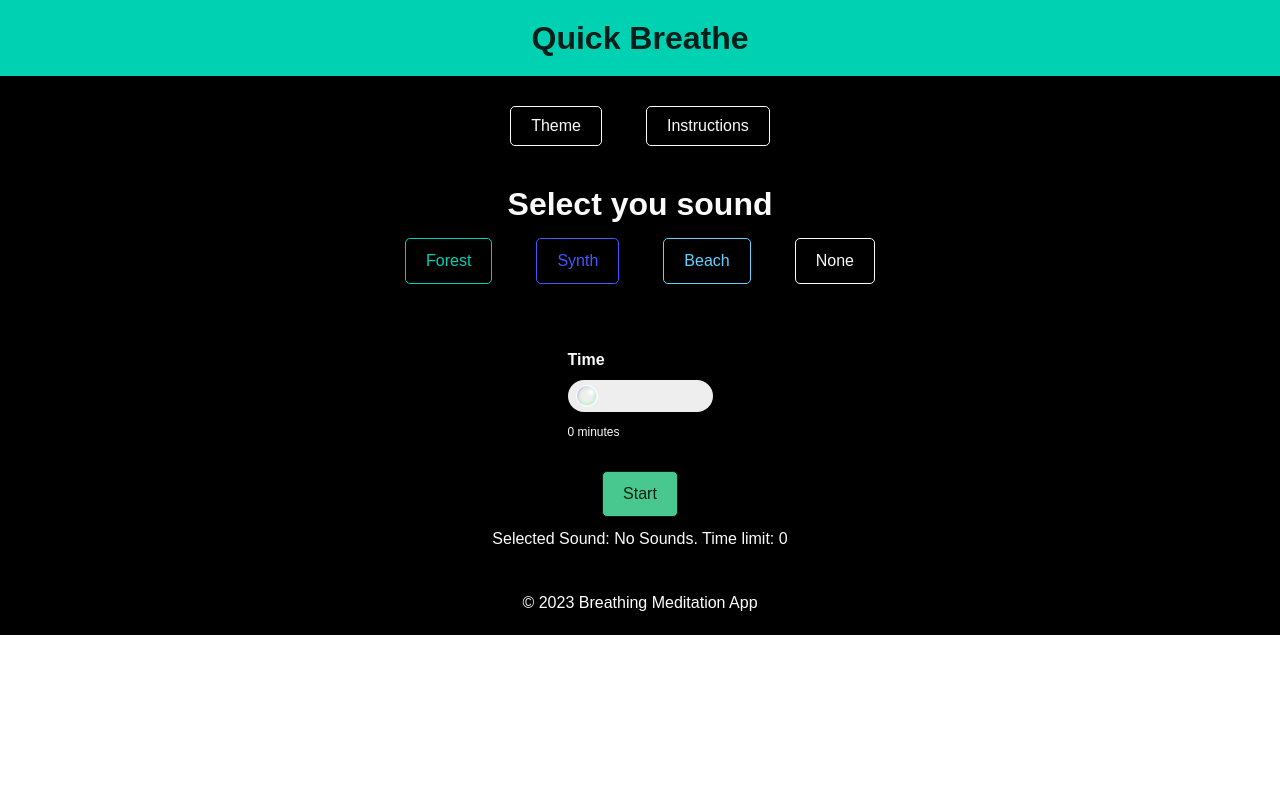
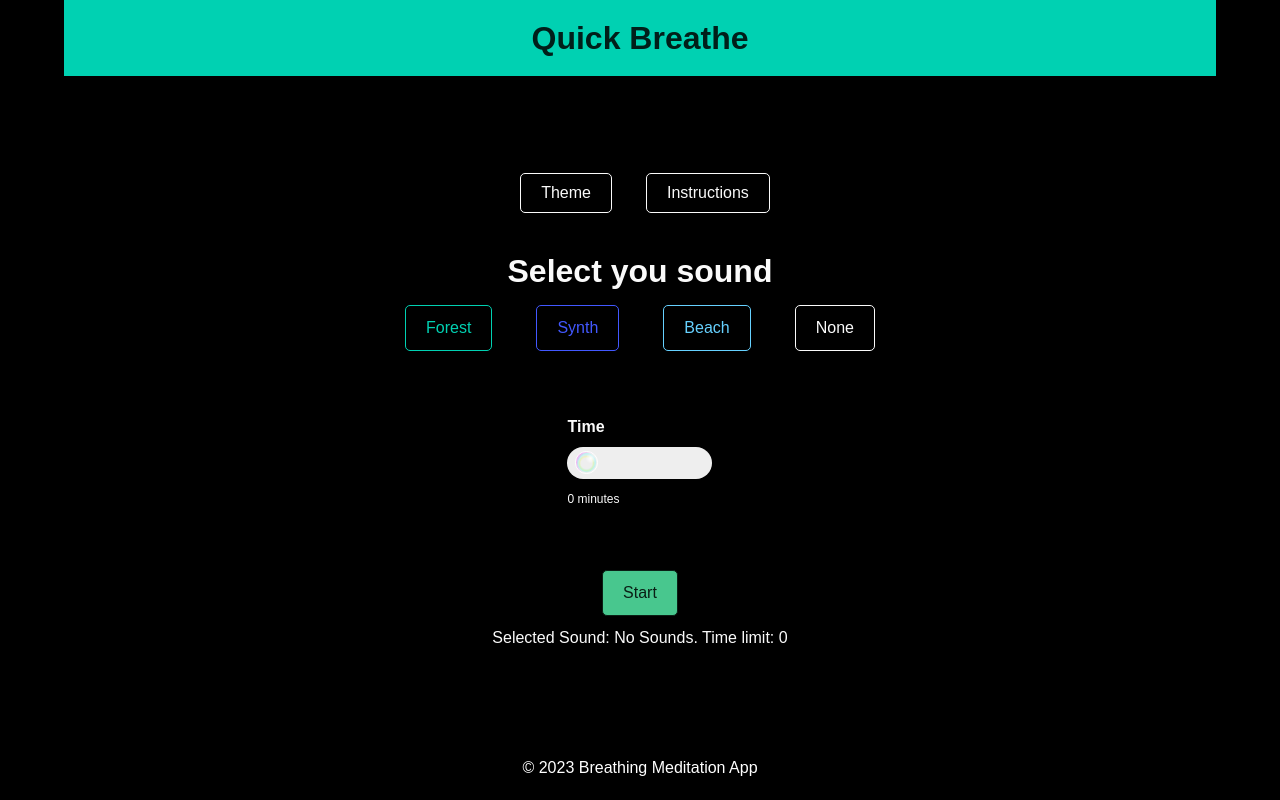
Before and after one commit to Mattds825/quick-breathe-web, a React (Create React App) app: page / in a window 1280 px wide. Built offline with nearby package versions, Linux system fonts and the light colour scheme.

Commit message:
added styling to breathe circle

```diff
--- a/src/App.js
+++ b/src/App.js
@@ -8,6 +8,7 @@ import Controls from "./components/Controls";
 import BreatheCircle from "./components/BreatheCircle";
 import Footer from "./components/Footer";
 import 'bulma/css/bulma.min.css';
+import './styles/layout.scss';
 
 function App() {
   // Handle light and dark themes
@@ -36,9 +37,10 @@ function App() {
     <ThemeProvider theme={theme === "light" ? lightTheme : darkTheme}>
       <>
         <GlobalStyles />
-        <div>
+        <div className="container">
           <Header />
-          {isMeditating ? (
+         <div className="main-content">
+         {isMeditating ? (
             <BreatheCircle
               time={meditationTime}
               sound={meditationSound}
@@ -51,6 +53,7 @@ function App() {
               theme={theme}
             />
           )}
+         </div>
           <Footer />
         </div>
       </>
--- a/src/components/BreatheCircle.js
+++ b/src/components/BreatheCircle.js
@@ -1,6 +1,15 @@
 import React, { useEffect, useState } from "react";
 import styled, { keyframes } from "styled-components";
-import showEndMeditationDialog from './EndMeditationDialog';
+import showEndMeditationDialog from "./EndMeditationDialog";
+
+const BreatheContainer = styled.section`
+  display: flex;
+  flex-direction: column;
+  align-items: center;
+  justify-content: center;
+  height: 100%;
+  margin: 20px 0;
+`;
 
 const expand = keyframes`
 from{
@@ -28,11 +37,36 @@ const Circle = styled.div`
       breatheState === "in" ? expand : contract}
     4s infinite;
 `;
+const BubbleCircle = styled.div`
+  aspect-ratio: 1 / 1;
+  width: "200px";
+  height: "200px";
+  border-radius: 50%;
+  background: radial-gradient(circle at 70% 30%, #fff, rgba(0, 0, 0, 0) 25%),
+    radial-gradient(
+      circle at 60% 55%,
+      rgba(0, 0, 0, 0) 60%,
+      rgba(255, 0, 255, 0.8) 100%
+    ),
+    radial-gradient(
+      circle at 50% 50%,
+      rgba(0, 0, 0, 0) 40%,
+      rgba(0, 255, 255, 0.2) 60%,
+      rgba(0, 0, 0, 0) 68%
+    ),
+    radial-gradient(
+      circle at 50% 55%,
+      rgba(0, 0, 0, 0) 35%,
+      rgba(255, 255, 0, 0.2) 45%,
+      rgba(0, 0, 0, 0) 55%
+    );
+`;
 
 const BreatheText = styled.div`
-  position: absolute;
-  top: 20px;
-  font-size: 24px;
+   align-self: center;
+  font-size: 1.5rem;
+  font-weight: bold;
+  margin-bottom: 50%;
   color: ${({ theme }) => theme.text};
 `;
 
@@ -71,7 +105,7 @@ function BreatheCircle({ time, sound, endMeditation }) {
       return () => {
         clearInterval(interval);
         clearInterval(timer);
-       if (audio){
+        if (audio) {
           audio.pause();
           audio.currentTime = 0;
         }
@@ -79,11 +113,11 @@ function BreatheCircle({ time, sound, endMeditation }) {
     } else {
       return () => {
         clearInterval(interval);
-        if(audio){
+        if (audio) {
           audio.currentTime = 0;
           audio.pause();
         }
-      }
+      };
     }
   }, [time, audio]);
 
@@ -91,7 +125,7 @@ function BreatheCircle({ time, sound, endMeditation }) {
     if (remainingTime === 0) {
       // handle end of meditation
       setBreatheState("done");
-      if(audio){
+      if (audio) {
         audio.pause();
         audio.currentTime = 0;
       }
@@ -126,13 +160,15 @@ function BreatheCircle({ time, sound, endMeditation }) {
   };
 
   return (
-    <div onClick={handleEndMeditation} style={{ position: 'relative' }}>
-      {breatheState !== "done" ? (
-        <>
+    <BreatheContainer>
     <BreatheText>
               {breatheState === "in" ? "Breathe In" : "Breathe Out"}
             </BreatheText>
-          <div
+      <div onClick={handleEndMeditation}>
+        {breatheState !== "done" ? (
+          <>
+
+            {/* <div
             className="box"
             style={{
               width: '200px',
@@ -141,6 +177,15 @@ function BreatheCircle({ time, sound, endMeditation }) {
               background: 'rgba(255, 255, 255, 0.5)',
               transform: breatheState === 'in' ? 'scale(2)' : 'scale(1)',
               transition: 'transform 4s ease-in-out'
+            }}
+          /> */}
+            <BubbleCircle
+              style={{
+                width: "200px",
+                height: "200px",
+                borderRadius: "50%",
+                transform: breatheState === "in" ? "scale(2)" : "scale(1)",
+                transition: "transform 4s ease-in-out",
               }}
             />
           </>
@@ -151,6 +196,7 @@ function BreatheCircle({ time, sound, endMeditation }) {
           </>
         )}
       </div>
+    </BreatheContainer>
   );
 }
 
--- /dev/null
+++ b/src/styles/layout.scss
@@ -0,0 +1,36 @@
+html, body, #root {
+    height: 100%;
+    margin: 0;
+    font-family: Arial, sans-serif;
+  }
+
+  .container {
+    display: flex;
+    flex-direction: column;
+    height: 100%;
+  }
+
+  header, footer {
+    padding: 1rem;
+    text-align: center;
+  }
+
+  .main-content {
+    display: flex;
+    flex: 1;
+    justify-content: center;
+    align-items: center;
+    flex-direction: column;
+  }
+
+  .buttons, .field, .control {
+    margin-bottom: 1rem;
+  }
+
+  button {
+    margin-right: 0.5rem;
+  }
+
+  button:last-child {
+    margin-right: 0;
+  }
```
Lines whose indentation alone changed are shown as unchanged.
